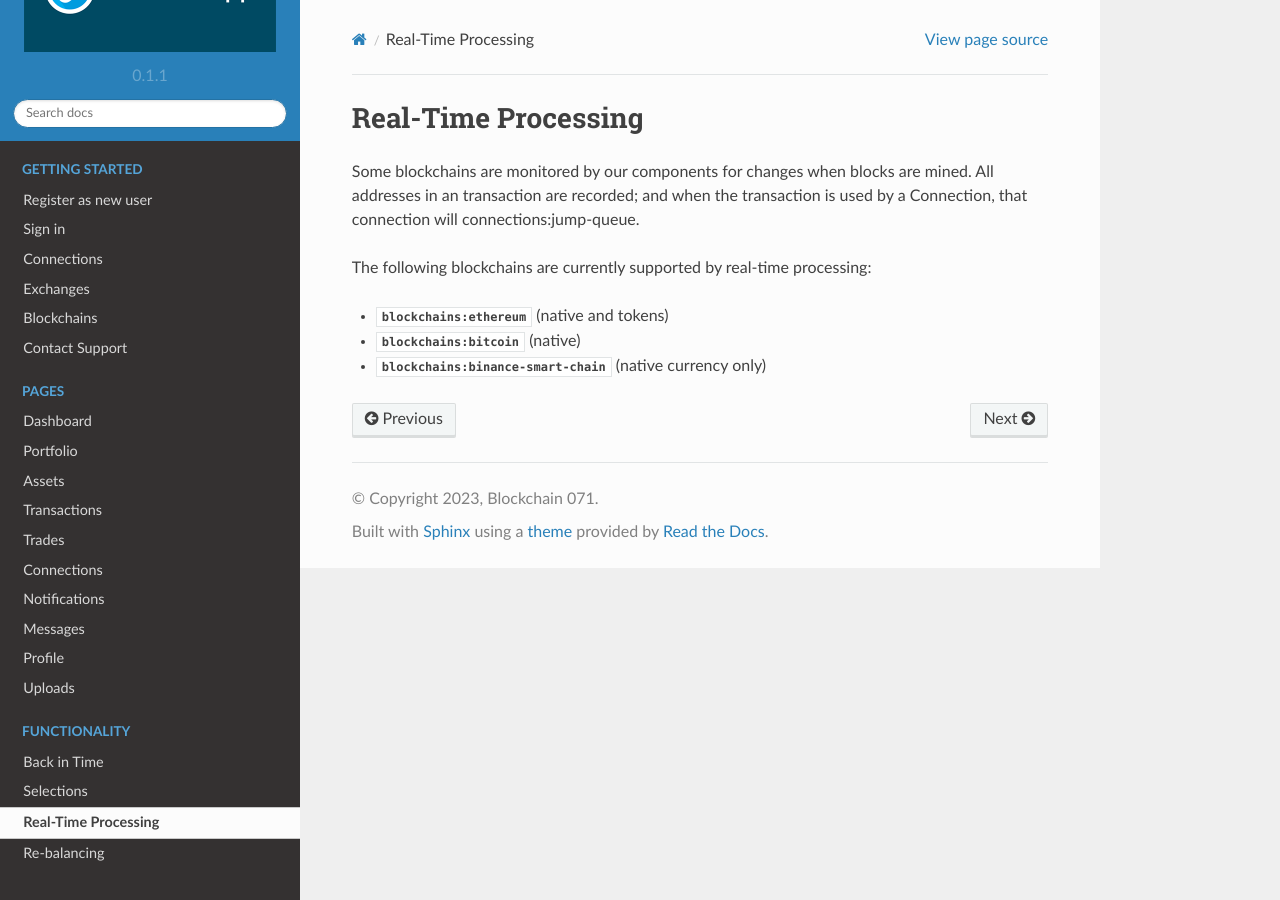
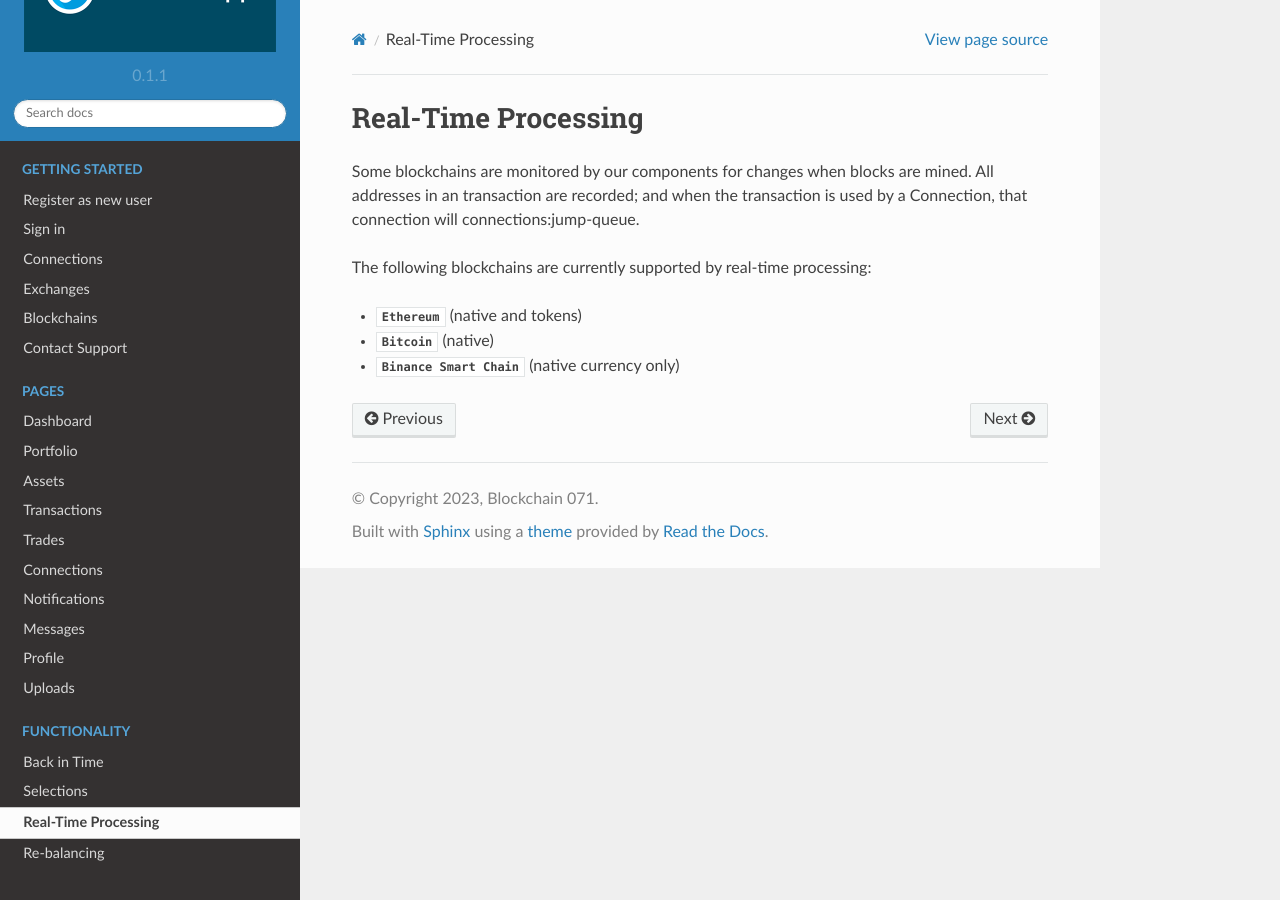
Before and after one commit to eniewold/unchain-readthedocs, a Sphinx documentation site: the page built from docs/source/realtime.rst, in a window 1280 px wide. Built offline with Sphinx 7.4.7 and the Read the Docs theme 2.0.0, drawn with Linux system fonts in a browser that asks for light colours.

Commit message:
ref title changes

```diff
--- a/docs/source/realtime.rst
+++ b/docs/source/realtime.rst
@@ -6,6 +6,6 @@ Some blockchains are monitored by our components for changes when blocks are min
 
 The following blockchains are currently supported by real-time processing:
 
-* :any:`blockchains:ethereum` (native and tokens)
-* :any:`blockchains:bitcoin` (native)
-* :any:`blockchains:binance-smart-chain` (native currency only)
+* :any:`Ethereum` (native and tokens)
+* :any:`Bitcoin` (native)
+* :any:`Binance Smart Chain` (native currency only)
```
